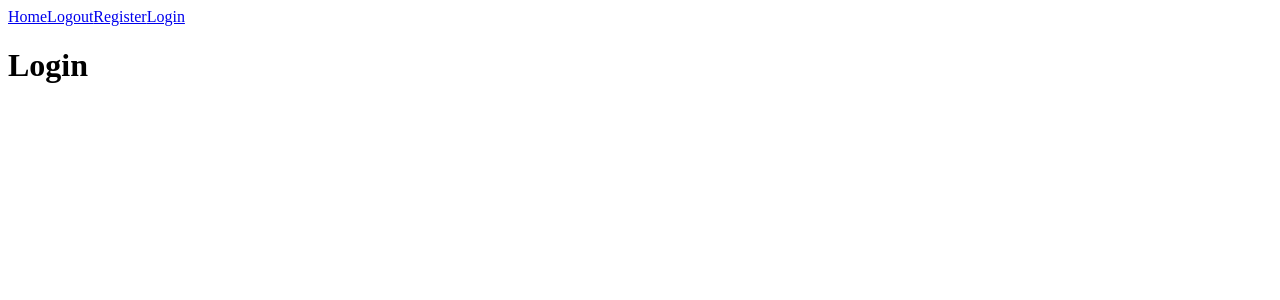
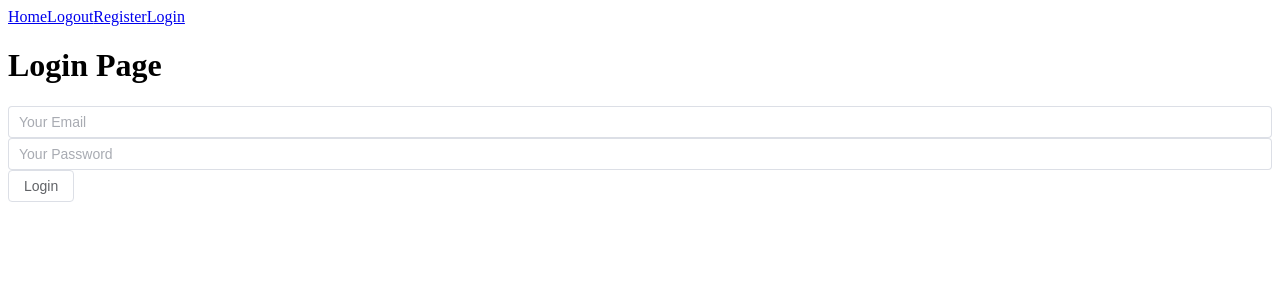
Before and after one commit to Clashers-gg/frontend, a Vue app: page /login in a window 1280 px wide. Shown: the top 300 px of the page. Built offline with nearby package versions, Linux system fonts and the light colour scheme.

Commit message:
Add modifed login page

```diff
--- a/src/views/LoginPage.vue
+++ b/src/views/LoginPage.vue
@@ -1,9 +1,34 @@
 <template>
-    <div>
-      <h1>Login</h1>
-    </div>
-  </template>
+  <div>
+    <h1>Login Page</h1>
+  </div>
 
-  <script setup lang="ts">
+  <el-input
+    v-model="email_input"
+    placeholder="Your Email"
+  />
 
-  </script>
+  <el-input
+    v-model="password_input"
+    type="password"
+    placeholder="Your Password"
+    show-password
+  />
+
+  <el-button type="login" @click="login">Login</el-button>
+
+</template>
+
+<script setup lang="ts">
+import {ref} from 'vue'
+const email_input = ref('')
+const password_input = ref('')
+
+function login() {
+  console.log(email_input.value, password_input.value);
+}
+</script>
+
+<style scoped>
+
+</style>
```
